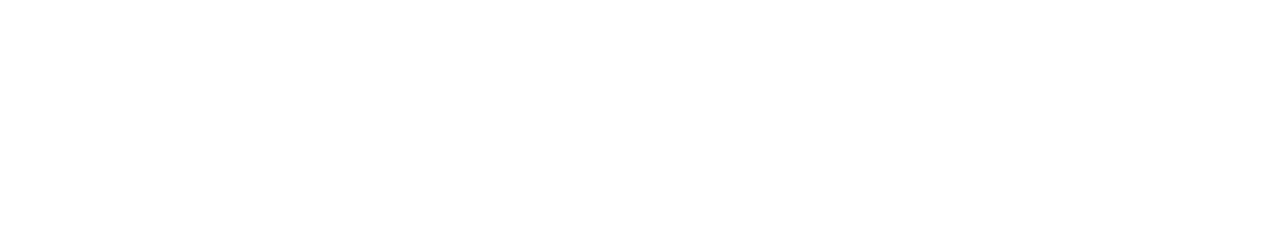
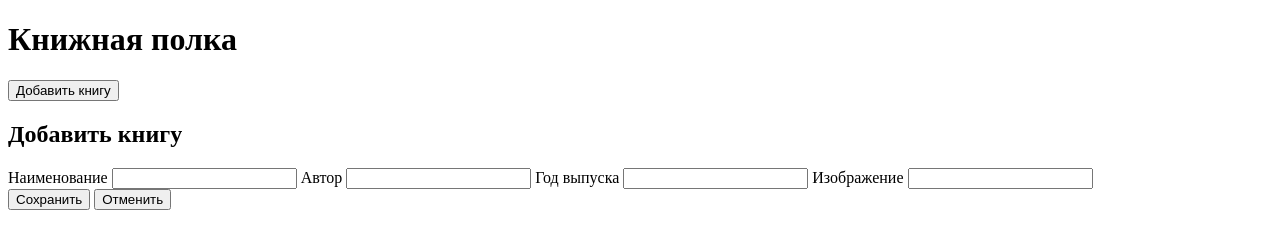
Before and after one commit to oksan4ik10/book-shelf, a plain HTML site: page index.html in a window 1280 px wide. Drawn offline with Linux system fonts and the light colour scheme.

Commit message:
add html code

```diff
--- a/index.html
+++ b/index.html
@@ -5,8 +5,36 @@
     <meta name="viewport" content="width=device-width, initial-scale=1.0">
     <title>books-shelf</title>
     <link rel="stylesheet" href="./css/style.css">
+    <link href="https://fonts.googleapis.com/css2?family=Montserrat:wght@300;500;700&display=swap" rel="stylesheet">
 </head>
 <body>
+    <header>
+            <h1>Книжная полка</h1>
+            <button id="add">Добавить книгу</button>
+    </header>
+    <main>
+
+            <ul>
+            </ul>
+
+
+    </main>
+
+    <form class="editor none">
+            <h2 id = "editor-head">Добавить книгу</h2>
+            <span>Наименование</span>
+            <input type="text" name="head" placeholder="" >
+            <span>Автор</span>
+            <input type="text" name="author" placeholder="">
+            <span>Год выпуска</span>
+            <input type="text" name="year" placeholder="" maxlength="4" class="year">
+            <span>Изображение</span>
+            <input type="text" name="img" placeholder="">
+            <div class="buttons-editor">
+                    <button id="btn-save">Сохранить</button>
+                    <button id="btn-z">Отменить</button>
+            </div>
+    </form>
 
 
     <script src="./js/scrip.js"></script>
```
